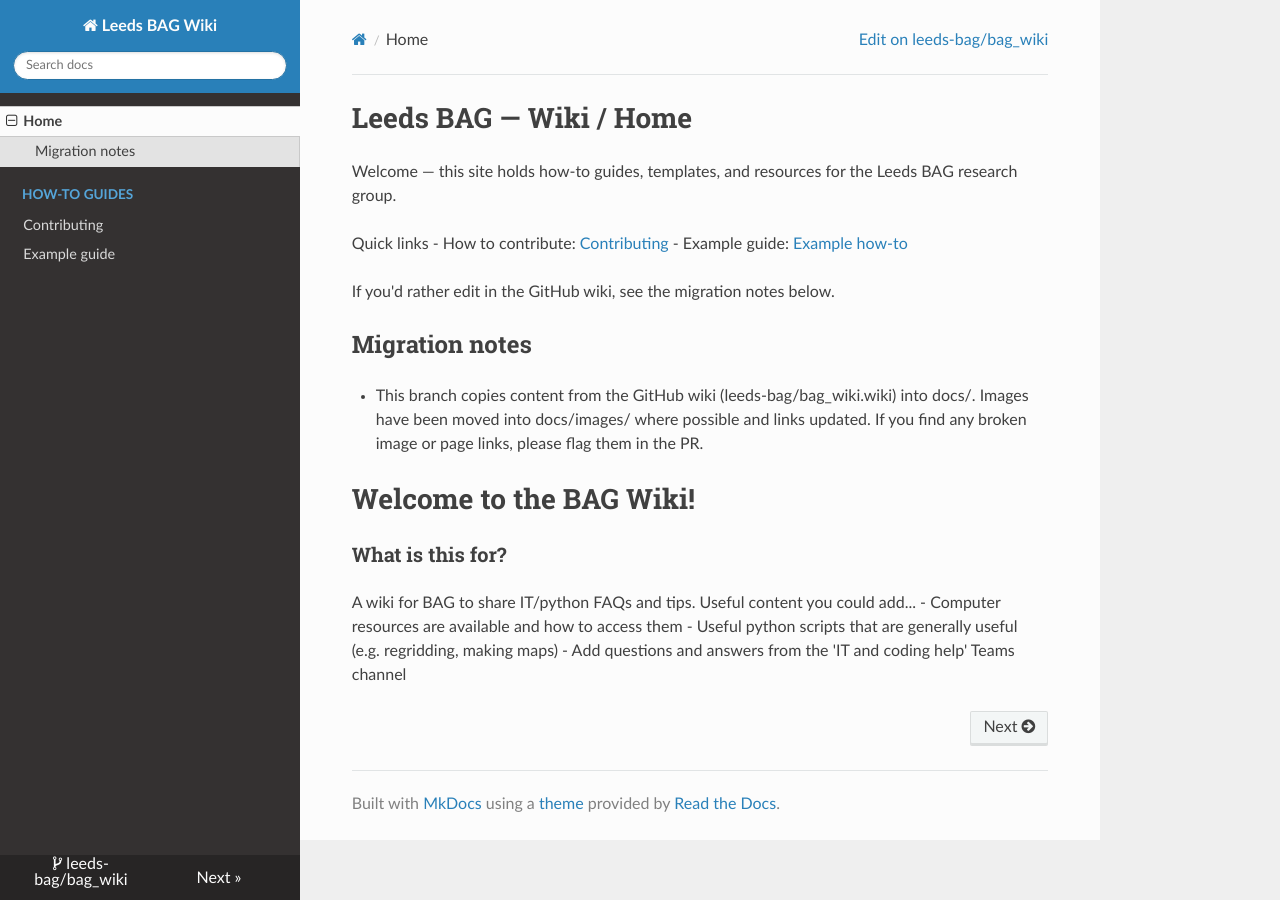
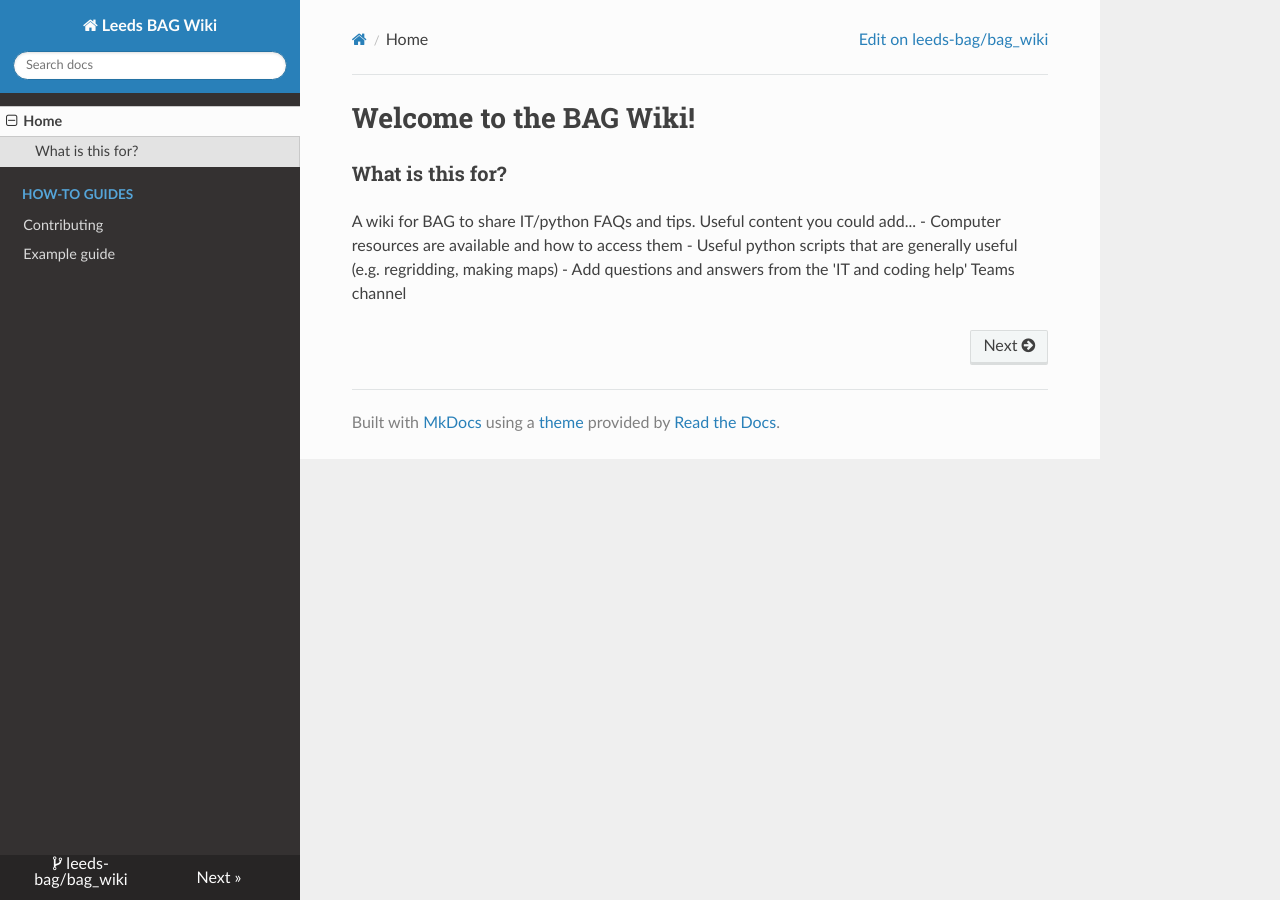
Before and after one commit to leeds-bag/bag_wiki, an MkDocs documentation site: the page built from docs/index.md, in a window 1280 px wide. Built offline with MkDocs 1.6.1, drawn with Linux system fonts in a browser that asks for light colours; nearby versions of some CDN libraries.

Commit message:
Revise home page content for BAG Wiki
Removed outdated content and updated welcome message.

```diff
--- a/docs/index.md
+++ b/docs/index.md
@@ -1,17 +1,3 @@
-# Leeds BAG — Wiki / Home
-
-Welcome — this site holds how-to guides, templates, and resources for the Leeds BAG research group.
-
-Quick links
-- How to contribute: [Contributing](contributing.md)
-- Example guide: [Example how-to](how-to-example.md)
-
-If you'd rather edit in the GitHub wiki, see the migration notes below.
-
-## Migration notes
-- This branch copies content from the GitHub wiki (leeds-bag/bag_wiki.wiki) into docs/. Images have been moved into docs/images/ where possible and links updated. If you find any broken image or page links, please flag them in the PR.
-
-
 # Welcome to the BAG Wiki!
 
 ### What is this for?
```
